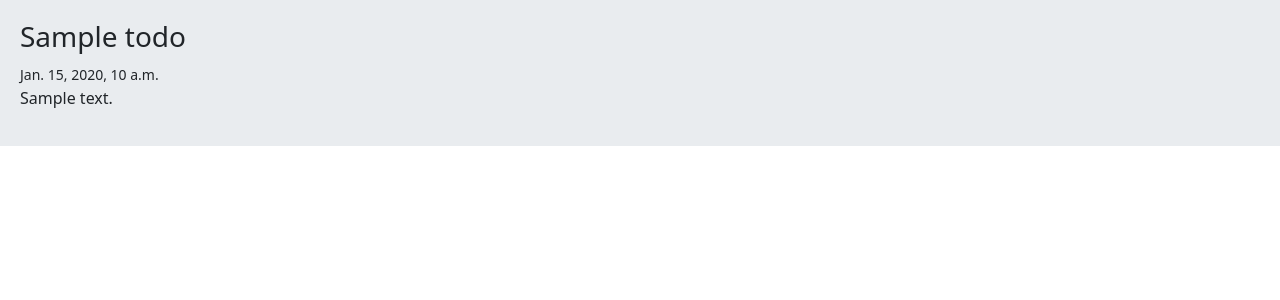
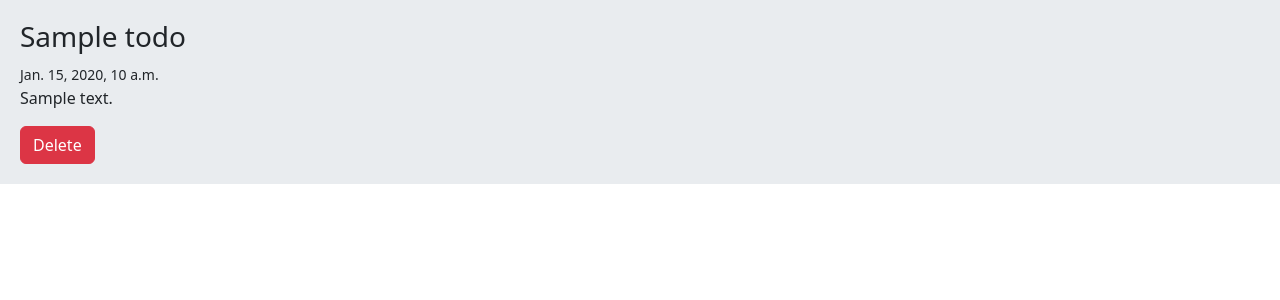
Before and after one commit to lenis03/Blog2, a Django app: page /detail/1/ in a window 1280 px wide. Shown: the part 56-356 px from the top of the page. Run offline with Django 4.2, Linux system fonts and the light colour scheme; tables that the repository leaves empty hold one stand-in row (values such as "Sample post").

Commit message:
implement delete view for todo

```diff
--- a/home/urls.py
+++ b/home/urls.py
@@ -6,4 +6,5 @@ app_name = 'home'
 urlpatterns = [
     path('', views.home, name='home_page'),
     path('detail/<int:todo_id>/', views.detail, name='detail'),
+    path('delete/<int:todo_id>/', views.delete, name='delete'),
 ]
--- a/home/views.py
+++ b/home/views.py
@@ -1,4 +1,4 @@
-from django.shortcuts import render
+from django.shortcuts import render, redirect
 from .models import Todo
 
 
@@ -10,3 +10,8 @@ def home(request):
 def detail(request, todo_id):
     todo = Todo.objects.get(id=todo_id)
     return render(request, 'detail.html', context={'todo': todo})
+
+
+def delete(request, todo_id):
+    Todo.objects.get(id=todo_id).delete()
+    return redirect('home:home_page')
--- a/templates/detail.html
+++ b/templates/detail.html
@@ -8,4 +8,5 @@
     <h3>{{todo.title}}</h3>
     <small>{{todo.date_time}}</small>
     <p>{{todo.body}}</p>
+    <a href="{% url 'home:delete' todo.id %}" class="btn btn-danger">Delete</a>
 {%endblock%}
```
Also changed, not shown: templates/home.html (+6 -3 lines), db.sqlite3.
